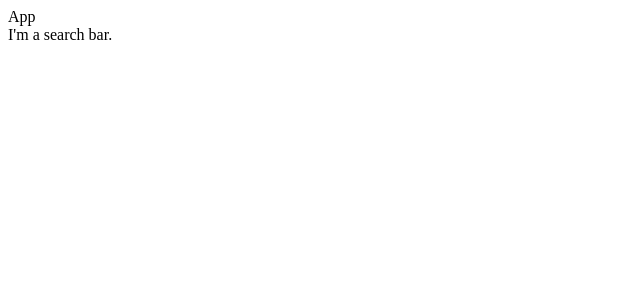
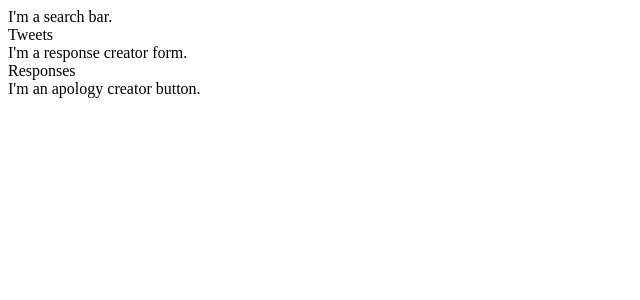
Before and after one commit to jonmackeyparty/ventr-frontend, a React (Create React App) app: page /tweets/1 in a window 1280 px wide. Shown: the top 300 px of the page, without its empty margins (0-640 px from the left). Built offline with nearby package versions, Linux system fonts and the light colour scheme; no server answers.

Commit message:
configure App connect(), fetchUser action, and tweetsReducer, add component and container files"

```diff
--- a/src/App.js
+++ b/src/App.js
@@ -1,5 +1,11 @@
 import React from 'react';
-import TwitterSearch from './TwitterSearch'
+import TwitterSearch from './components/TwitterSearch';
+import ResponseCreator from './components/ResponseCreator'
+import ApologyCreator from './components/ApologyCreator';
+import TweetsContainer from './containers/TweetsContainer';
+import ResponsesContainer from './containers/ResponsesContainer';
+import { connect } from 'react-redux';
+import { fetchUser } from './actions/fetchUser'
 
 
 class App extends React.Component {
@@ -11,13 +17,16 @@ class App extends React.Component {
   // }
 
   render() {
-  return (
-    <div className="App">
-      App
-      < TwitterSearch />
-    </div>
+    return (
+      <div className="App">
+        < TwitterSearch />
+        < TweetsContainer />
+        < ResponseCreator />
+        < ResponsesContainer />
+        < ApologyCreator />
+      </div>
     );
   }
 }
 
-export default App;
+export default connect(null, { fetchUser })(App);
--- /dev/null
+++ b/src/actions/fetchUser.js
@@ -0,0 +1,10 @@
+export function fetchUser() {
+  return (dispatch) => {
+    fetch('http://localhost:3000/api/v1/users')
+    .then(response => response.json())
+    .then(data => dispatch({
+      type: 'FETCH_USER',
+      payload: data
+    }))
+  }
+}
--- /dev/null
+++ b/src/components/ApologyCreator.js
@@ -0,0 +1,12 @@
+import React from 'react'
+
+export default class ApologyCreator extends React.Component {
+
+  render() {
+    return (
+      <div>
+        I'm an apology creator button.
+      </div>
+    )
+  }
+}
--- /dev/null
+++ b/src/components/ResponseCreator.js
@@ -0,0 +1,12 @@
+import React from 'react'
+
+export default class ResponseCreator extends React.Component {
+
+  render() {
+    return (
+      <div>
+        I'm a response creator form.
+      </div>
+    )
+  }
+}
--- /dev/null
+++ b/src/components/Responses.js
@@ -0,0 +1,12 @@
+import React from 'react'
+
+const Responses = (props) => {
+
+  return (
+    <div>
+      Responses
+    </div>
+  )
+}
+
+export default Responses
--- /dev/null
+++ b/src/components/Tweets.js
@@ -0,0 +1,12 @@
+import React from 'react'
+
+const Tweets = (props) => {
+
+  return (
+    <div>
+      Tweets
+    </div>
+  )
+}
+
+export default Tweets
--- a/src/TwitterSearch.js
+++ b/src/components/TwitterSearch.js
@@ -1,7 +1,6 @@
 import React from 'react'
 
 export default class TwitterSearch extends React.Component {
-
 
   render() {
     return (
--- /dev/null
+++ b/src/containers/ResponsesContainer.js
@@ -0,0 +1,17 @@
+import React from 'react';
+import Responses from '../components/Responses'
+
+class ResponsesContainer extends React.Component {
+
+  render() {
+    return(
+      <div>
+        < Responses />
+      </div>
+    )
+  }
+
+
+}
+
+export default ResponsesContainer
--- /dev/null
+++ b/src/containers/TweetsContainer.js
@@ -0,0 +1,31 @@
+import React from 'react';
+import { connect } from 'react-redux';
+import { fetchUser } from '../actions/fetchUser';
+
+import Tweets from '../components/Tweets'
+
+class TweetsContainer extends React.Component {
+
+  componentDidMount() {
+    this.props.fetchUser()
+  }
+
+
+  render() {
+    return(
+      <div>
+        <Tweets tweets={this.props.tweets}/>
+      </div>
+    )
+  }
+
+
+}
+
+const mapStateToProps = state => {
+  return {
+    tweets: state.user.tweets
+  }
+}
+
+export default connect(mapStateToProps, { fetchUser })(TweetsContainer)
--- a/src/reducers/tweetsReducer.js
+++ b/src/reducers/tweetsReducer.js
@@ -1,5 +1,9 @@
 export default function tweetsReducer(state = { user: {} }, action) {
 
-  return state;
-
+  switch(action.type) {
+    case 'FETCH_USER':
+      return { user: action.payload }
+    default:
+      return state
+  }
 }
```
